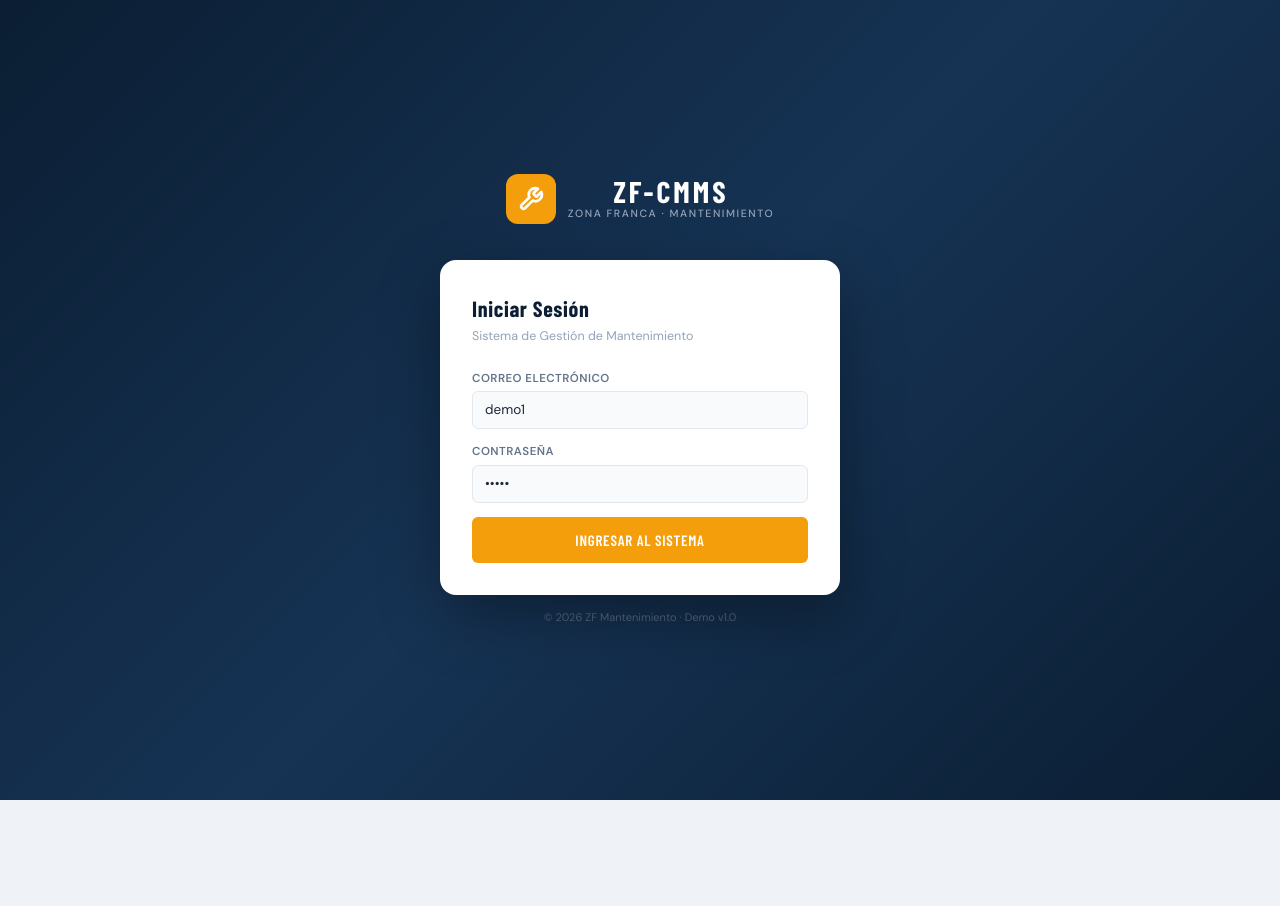
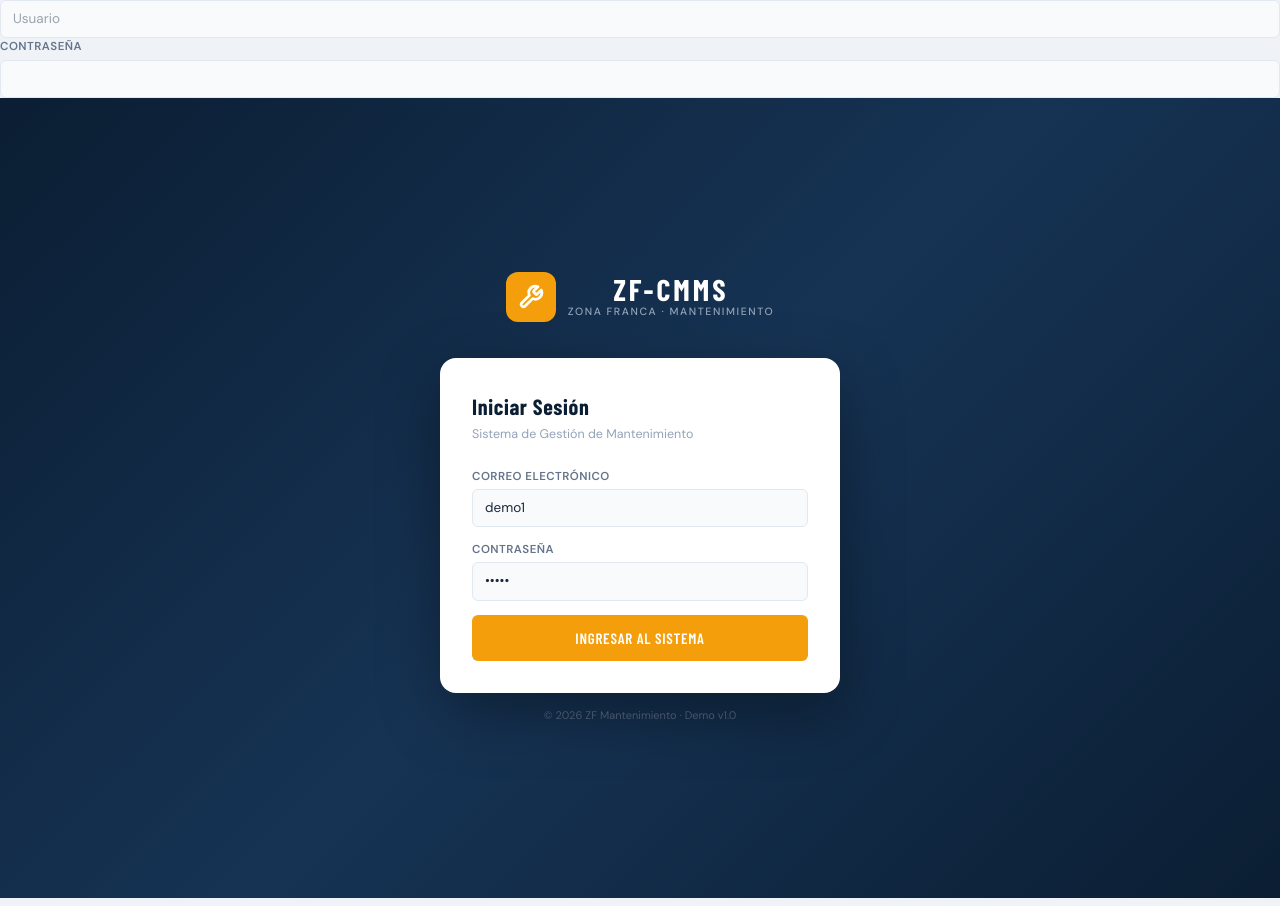
Before and after one commit to rmconsultingventas-sudo/DEMO-CMMS, a plain HTML site: page index.html in a window 1280 px wide. Before the commit the page ends 800 px from the top, so only its background shows below. Drawn offline with nearby package versions, Linux system fonts and the light colour scheme; a web font is replaced by a local one.

Commit message:
Update index.html

```diff
--- a/index.html
+++ b/index.html
@@ -1,4 +1,8 @@
-<!DOCTYPE html>
+        <input type="text" id="login-email" class="finput" value="" placeholder="Usuario">
+      </div>
+      <div style="margin-bottom:8px">
+        <label class="flabel">Contraseña</label>
+        <input type="password" id="login-pass" class="finput" value="" placeholder=""><!DOCTYPE html>
 <html lang="es">
 <head>
 <meta charset="UTF-8">
```
